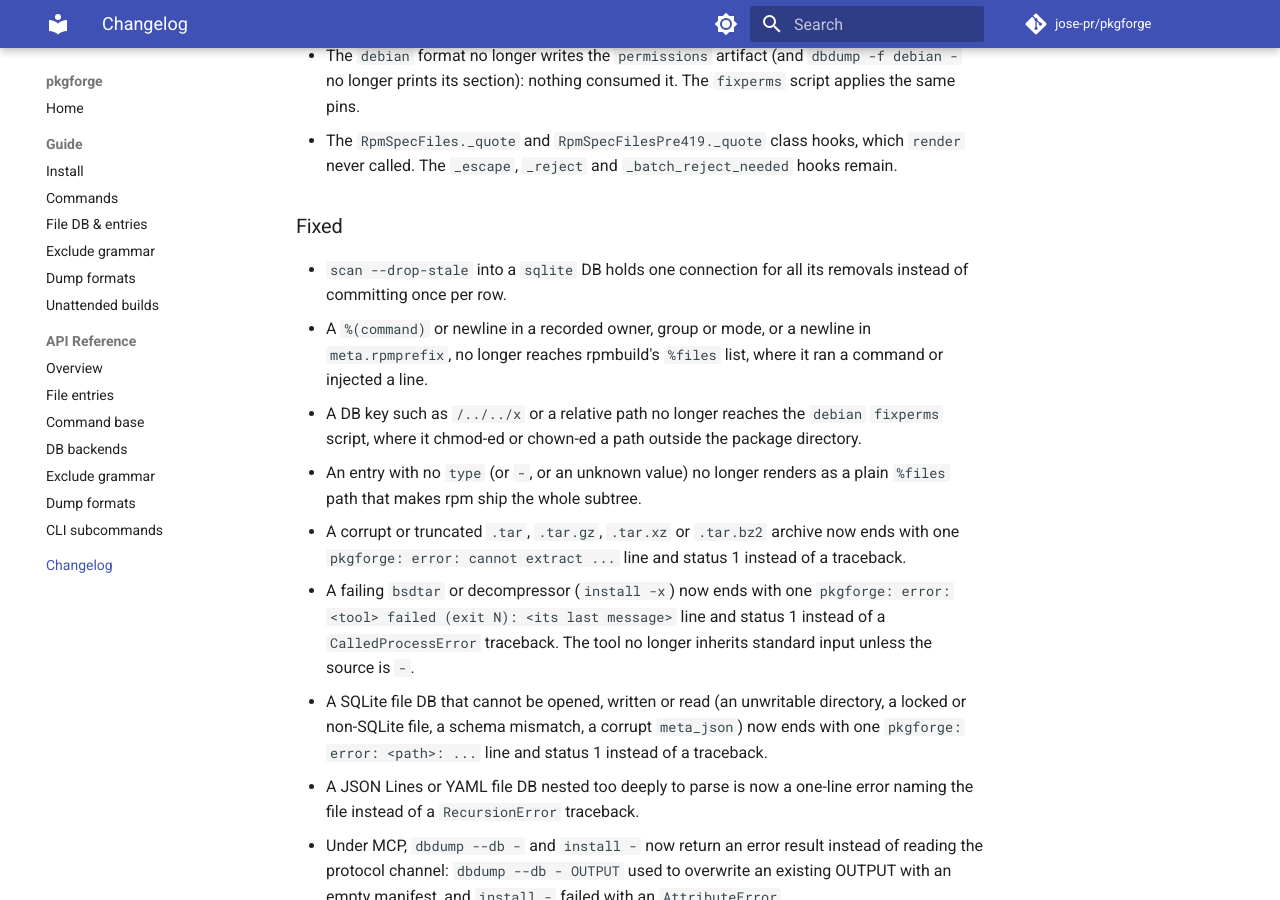
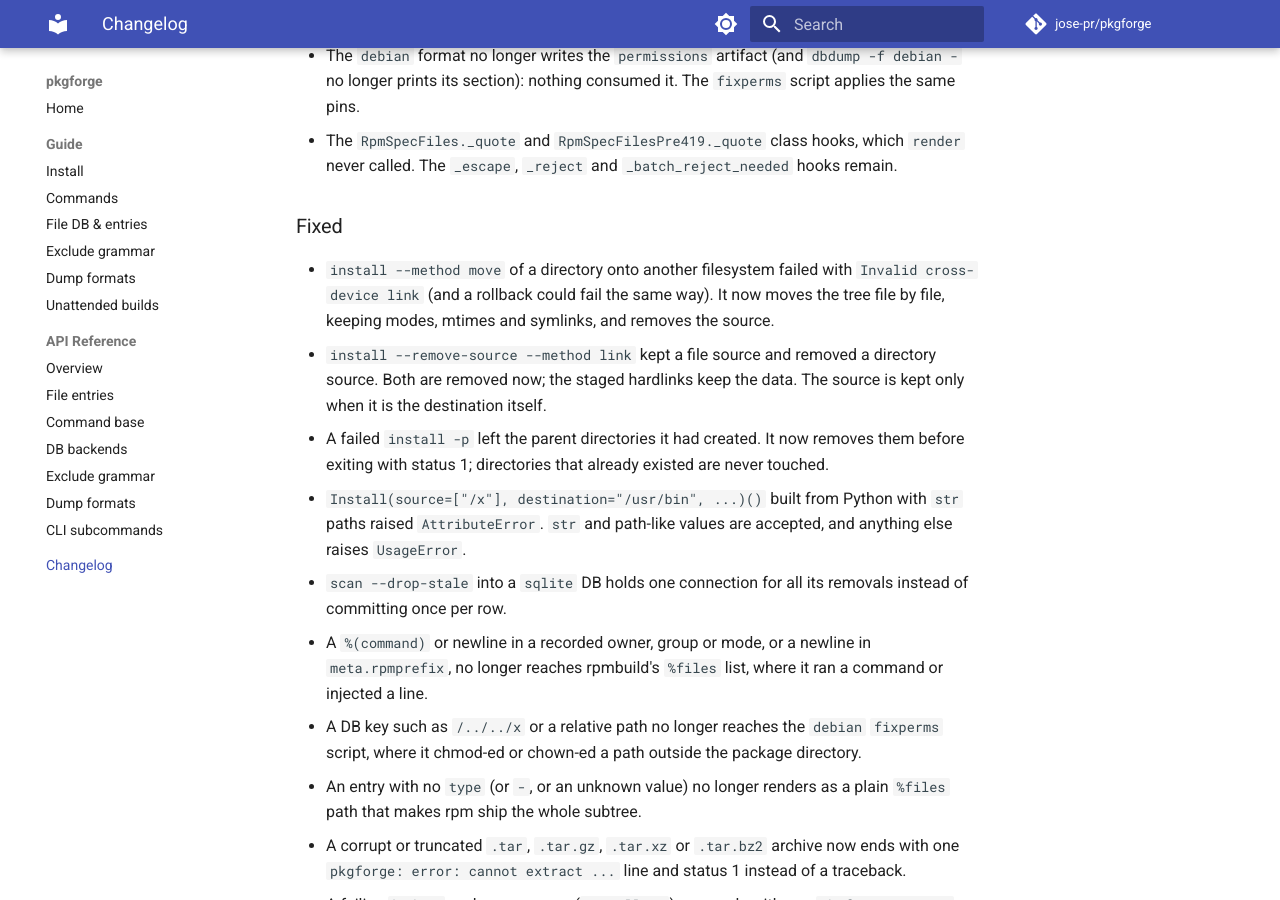
Before and after one commit to jose-pr/pkgforge, an MkDocs documentation site: the page built from docs/changelog.md, in a window 1280 px wide and 900 px high, scrolled down 1953 px. Built offline with MkDocs 1.6.1 and Material for MkDocs 9.7.7, drawn with Linux system fonts in a browser that asks for light colours; comment, search, counter and statistics services are not loaded.

Commit message:
docs: changelog and API header for the install fixes

```diff
--- a/CHANGELOG.md
+++ b/CHANGELOG.md
@@ -77,6 +77,19 @@ adheres to [Semantic Versioning](https://semver.org/spec/v2.0.0.html).
   hooks remain.
 
 ### Fixed
+- `install --method move` of a directory onto another filesystem failed with
+  `Invalid cross-device link` (and a rollback could fail the same way). It now
+  moves the tree file by file, keeping modes, mtimes and symlinks, and removes
+  the source.
+- `install --remove-source --method link` kept a file source and removed a
+  directory source. Both are removed now; the staged hardlinks keep the data.
+  The source is kept only when it is the destination itself.
+- A failed `install -p` left the parent directories it had created. It now
+  removes them before exiting with status 1; directories that already existed
+  are never touched.
+- `Install(source=["/x"], destination="/usr/bin", ...)()` built from Python
+  with `str` paths raised `AttributeError`. `str` and path-like values are
+  accepted, and anything else raises `UsageError`.
 - `scan --drop-stale` into a `sqlite` DB holds one connection for all its
   removals instead of committing once per row.
 - A `%(command)` or newline in a recorded owner, group or mode, or a newline
```
Also changed, not shown: docs/guide/commands.md (+1 -1 lines).
